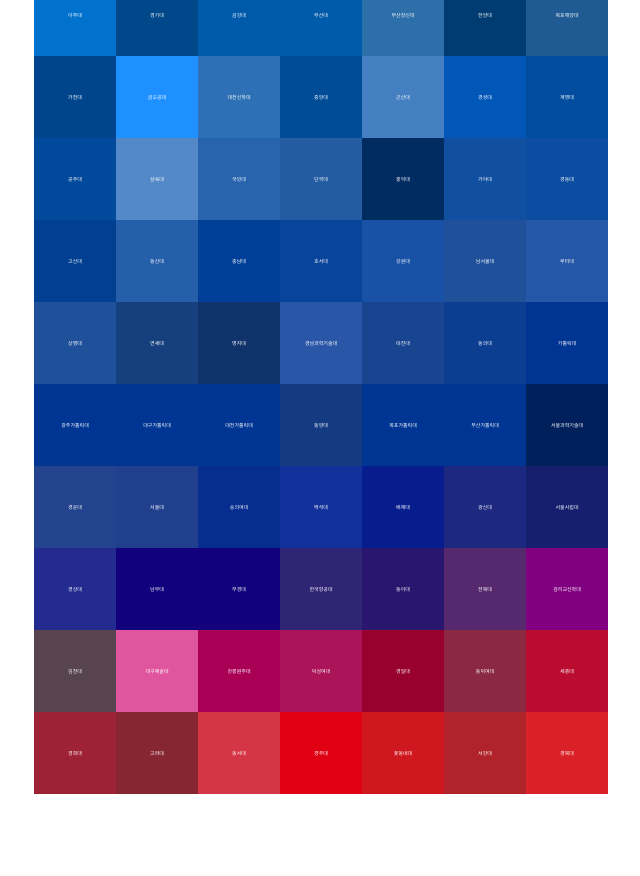
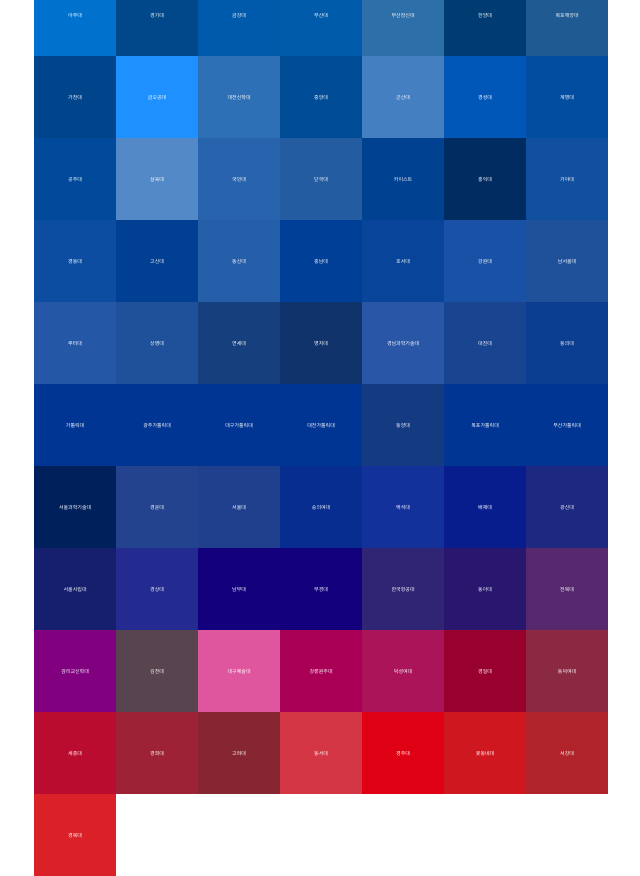
Before and after one commit to nayunhwan/UnivColor, a plain HTML site: page index.html in a window 1280 px wide. Shown: the part 800-1676 px from the top of the page, without its empty margins (286-926 px from the left). Before the commit the page ends 1594 px from the top, so only its background shows below. Drawn offline with nearby package versions, Linux system fonts and the light colour scheme.

Commit message:
Add KAIST

```diff
--- a/index.html
+++ b/index.html
@@ -51,7 +51,7 @@
       "목원대", "목포가톨릭대", "목포대", "목포해양대", "배재대", "백석대", "부경대", "부산가톨릭대", "부산대",
       "부산외국어대", "부산장신대", "삼육대", "상명대", "서강대", "서경대", "서울대", "서울과학기술대",
       "서울시립대", "성공회대", "성균관대", "세종대", "숭실대", "숭의여대", "아주대", "연세대", "전남대", "전북대", "전주대", "중앙대",
-      "충남대", "평택대", "한국외국어대", "한국항공대", "한성대", "한양대", "호서대", "홍익대"];
+      "충남대", "카이스트", "평택대", "한국외국어대", "한국항공대", "한성대", "한양대", "호서대", "홍익대"];
 
    var univHash = initialUnivColor(univNames);
 
```
Also changed, not shown: ReadMe.md.
